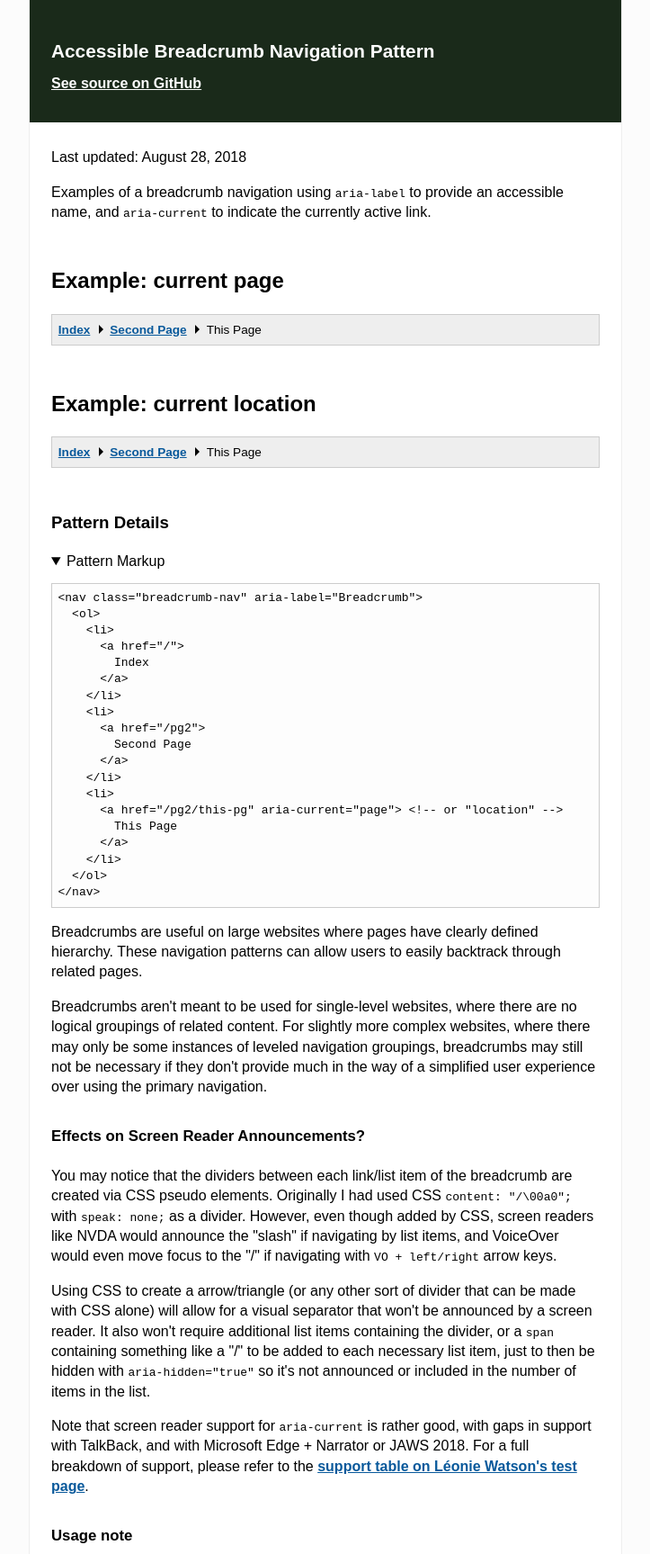
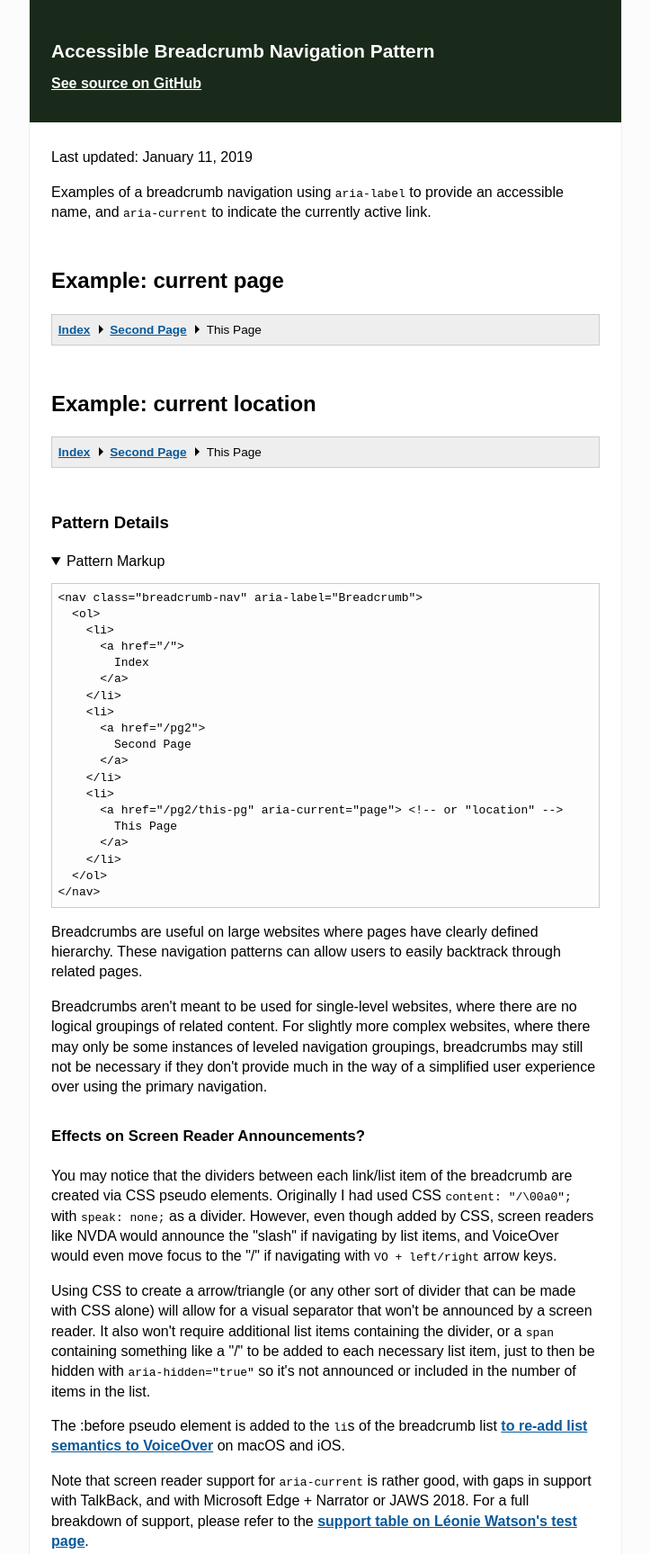
Before and after one commit to scottaohara/a11y_breadcrumbs, a plain HTML site: page index.html in a window 1280 px wide. Shown: the top 1727 px of the page at 90% size, without its empty margins (278-1001 px from the left). Drawn offline with Linux system fonts and the light colour scheme.

Commit message:
prose for vo+safari fix

```diff
--- a/index.html
+++ b/index.html
@@ -23,7 +23,7 @@
 
       <main aria-label="Content">
         <div class="demo">
-          <p>Last updated: <time>August 28, 2018</time></p>
+          <p>Last updated: <time>January 11, 2019</time></p>
 
           <p>
             Examples of a breadcrumb navigation using <code>aria-label</code> to provide an accessible name, and <code>aria-current</code> to indicate the currently active link.
@@ -117,6 +117,10 @@
             </p>
 
             <p>
+              The <bode>:before</bode> pseudo element is added to the <code>li</code>s of the breadcrumb list <a href="https://unfetteredthoughts.net/2017/09/26/voiceover-and-list-style-type-none/">to re-add list semantics to VoiceOver</a> on macOS and iOS.
+            </p>
+
+            <p>
               Note that screen reader support for <code>aria-current</code> is rather good, with gaps in support with TalkBack, and with Microsoft Edge + Narrator or JAWS 2018.  For a full breakdown of support, please refer to the <a href="http://design-patterns.tink.uk/aria-current/">support table on Léonie Watson's test page</a>.
             </p>
 
```
